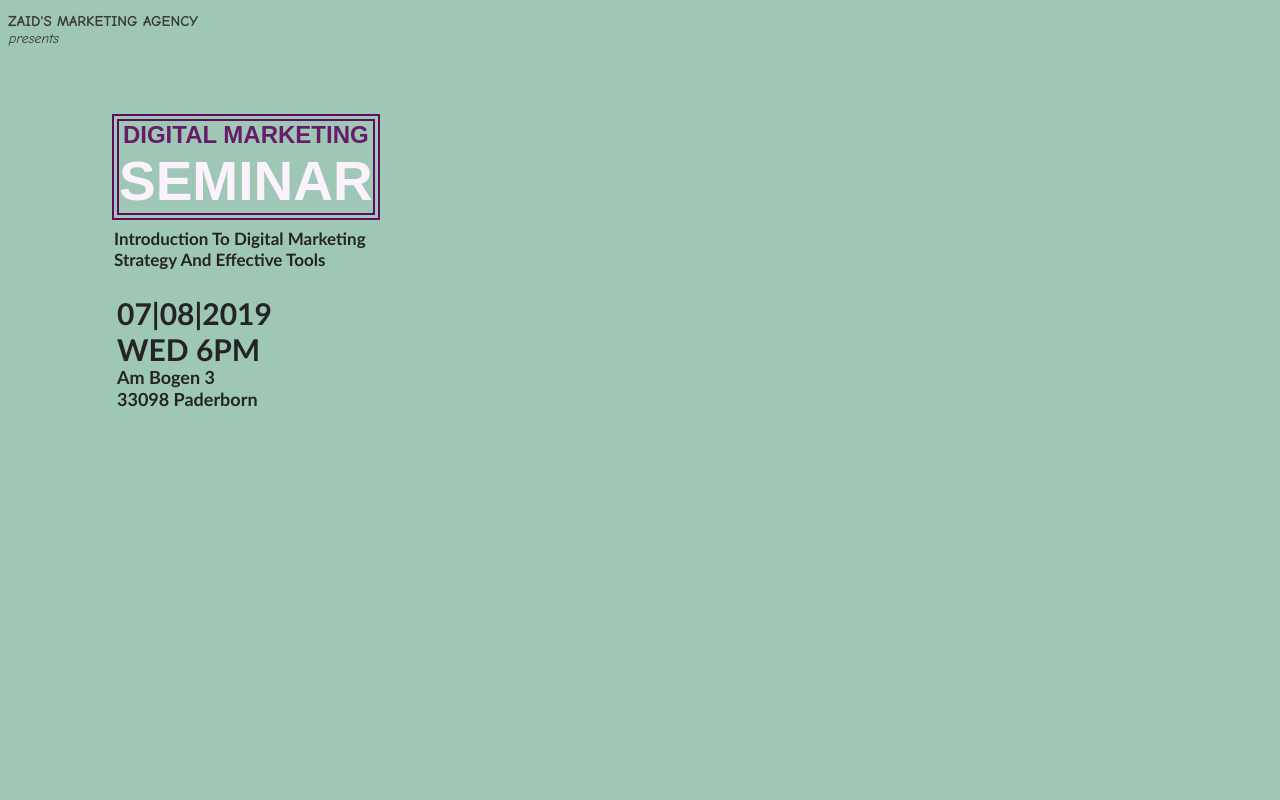
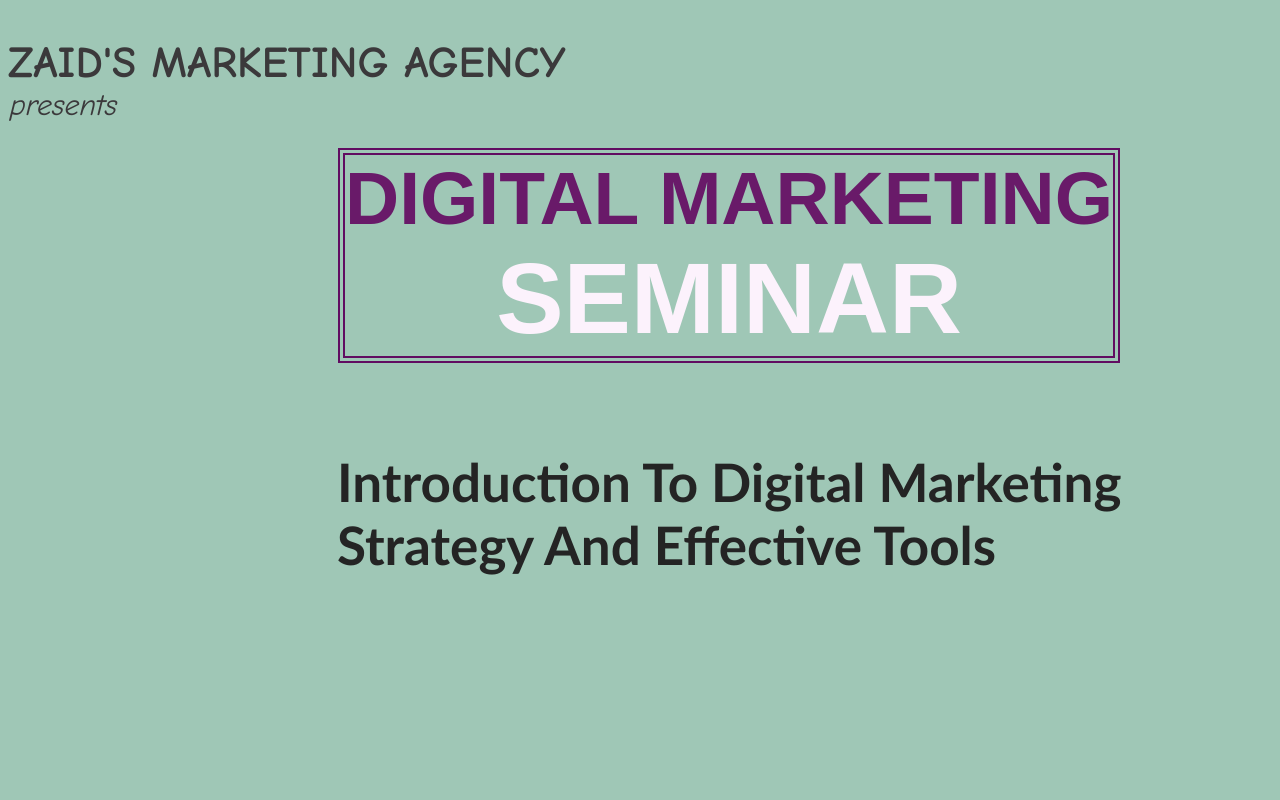
Before and after one commit to zaidfraij/zaidfraij.github.io, a plain HTML site: page index2.html in a window 1280 px wide. Shown: the top 800 px of the page. Drawn offline with Linux system fonts and the light colour scheme.

Commit message:
Update index2.html

```diff
--- a/index2.html
+++ b/index2.html
@@ -7,51 +7,51 @@
         body{ background-color:rgb(159, 199, 182); }
         #ZMA { text-align:left;
             font-family:"Comic Sans MS", cursive, sans-serif;
-            font-size:15px;
+            font-size:44px;
             color:rgb(59, 57, 59);
         }
-        #presents {font-size:14px;
+        #presents {font-size:30px;
                    font-style:italic;
                    font-weight:normal;
                    float:left;
-                   width:300px;}
+                   width:301px;}
 
        #DM { text-align:center;
              position: absolute;
              top:98px;
-             left:112px;
+             left:338px;
              font-family:Arial, Helvetica, sans-serif
 ;
              color:rgb(105, 26, 105);
-             font-size:24px;
+             font-size:75px;
               border:7px double rgb(97, 12, 97);
              }
 
        #seminar{ color:rgb(252, 242, 252);
-                 font-size:55px;
+                 font-size:101px;
     }
     #description { text-align:left;
                    position:absolute;
-                   top:211px;
-                   left:114px;
+                   top:397px;
+                   left:337px;
                    font-family:"Trebuchet MS", Helvetica, sans-serif;
                   color:rgb(36, 36, 36);
                   font-weight:bold;
-                  font-size:17px;
+                  font-size:53px;
     }
         #date{ position:absolute;
-                top:265px;
-                left:117px;
+                top:946px;
+                left:334px;
                 font-weight:bold;
-                font-size:30px;
+                font-size:80px;
                 font-family:"Trebuchet MS", Helvetica, sans-serif;
                 color:rgb(36, 36, 36);
         }
         #location { position:absolute;
-                top:348px;
-                left:117px;
+                top:1187px;
+                left:334px;
                 font-weight:bold;
-            font-size:18px;
+            font-size:37px;
                 font-family:"Trebuchet MS", Helvetica, sans-serif;
                 color:rgb(36, 36, 36);
         }
```
